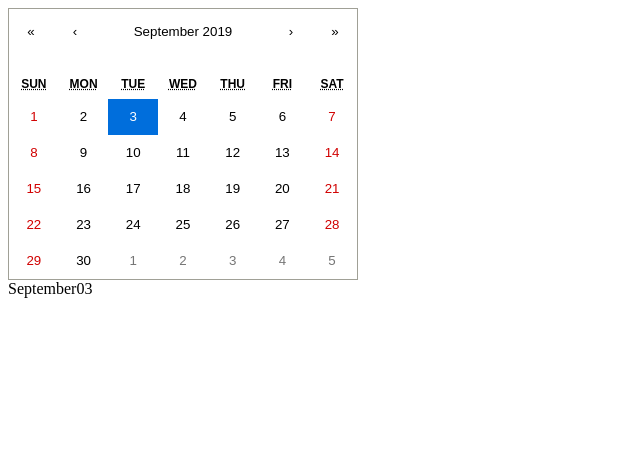
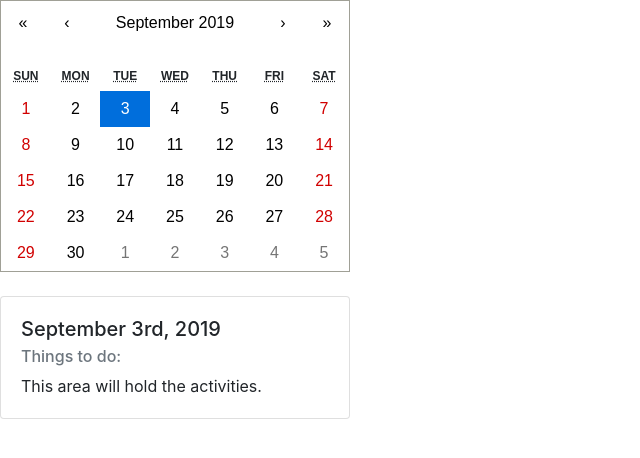
Before and after one commit to ShujaatAzim/Calendyr-Frontend, a React (Create React App) app: page / in a window 1280 px wide. Shown: the top 458 px of the page, without its empty margins (0-640 px from the left). Built offline with nearby package versions, Linux system fonts and the light colour scheme.

Commit message:
Added bootstrap and built out dateview component to display a card with date. Also made sure that the appropriate end to the date number makes sense, like 1st, 2nd, 3rd, and 31st.

```diff
--- a/src/App.js
+++ b/src/App.js
@@ -8,12 +8,15 @@ const App = () => {
   const [date, setDate] = useState(new Date())
   const [dateNumber, setDateNumber] = useState(null)
   const [dateMonth, setDateMonth] = useState(null)
+  const [dateYear, setDateYear] = useState(null)
 
   useEffect(() => {
-    let number = (date.getDate() < 10 ? '0' : '') + date.getDate()
+    let number = date.getDate()
     let month = date.toLocaleString('default', { month: 'long' })
+    let year = date.getFullYear()
     setDateNumber(number)
     setDateMonth(month)
+    setDateYear(year)
   }, [date])
 
   const changeDate = date => {
@@ -22,8 +25,13 @@ const App = () => {
 
   return (
     <div>
-      <Calendar calendarType="US" onChange={changeDate} value={date} />
-      <DateView date={dateNumber} month={dateMonth} />
+      <div>
+        <Calendar calendarType="US" onChange={changeDate} value={date} />
+      </div>
+      <br />
+      <div>
+        <DateView date={dateNumber} month={dateMonth} year={dateYear} />
+      </div>
     </div>
   )
 };
--- a/src/components/DateView.js
+++ b/src/components/DateView.js
@@ -1,6 +1,10 @@
 import React, { useEffect } from 'react'
+import { Card } from 'react-bootstrap'
+import 'bootstrap/dist/css/bootstrap.min.css'
 
 const DateView = props => {
+
+  const { date, month, year } = props
 
   useEffect(() => {
 
@@ -8,8 +12,17 @@ const DateView = props => {
 
   return (
     <div>
-      {props.month}
-      {props.date}
+      <Card style={{ width: '350px' }}>
+        <Card.Body>
+          <Card.Title>
+            {month}{" "}{date}{date === 1 ? "st" : date === 2 ? "nd" : date === 3 ? "rd" : date === 31 ? "st" : "th"},{" "}{year}
+          </Card.Title>
+          <Card.Subtitle className="mb-2 text-muted">Things to do:</Card.Subtitle>
+          <Card.Text>
+            This area will hold the activities.
+          </Card.Text>
+        </Card.Body>
+      </Card>
     </div>
   )
 }
```
